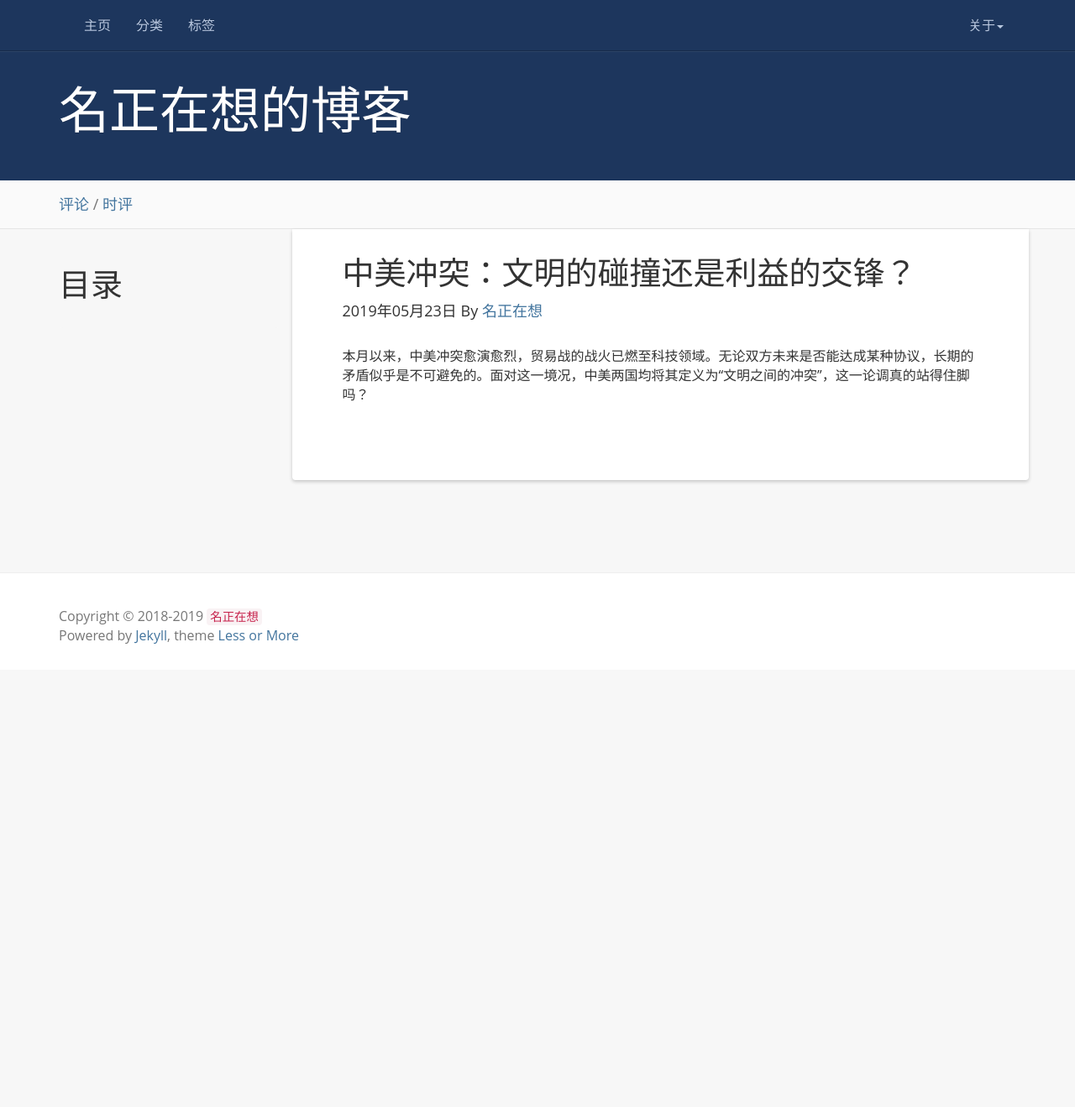
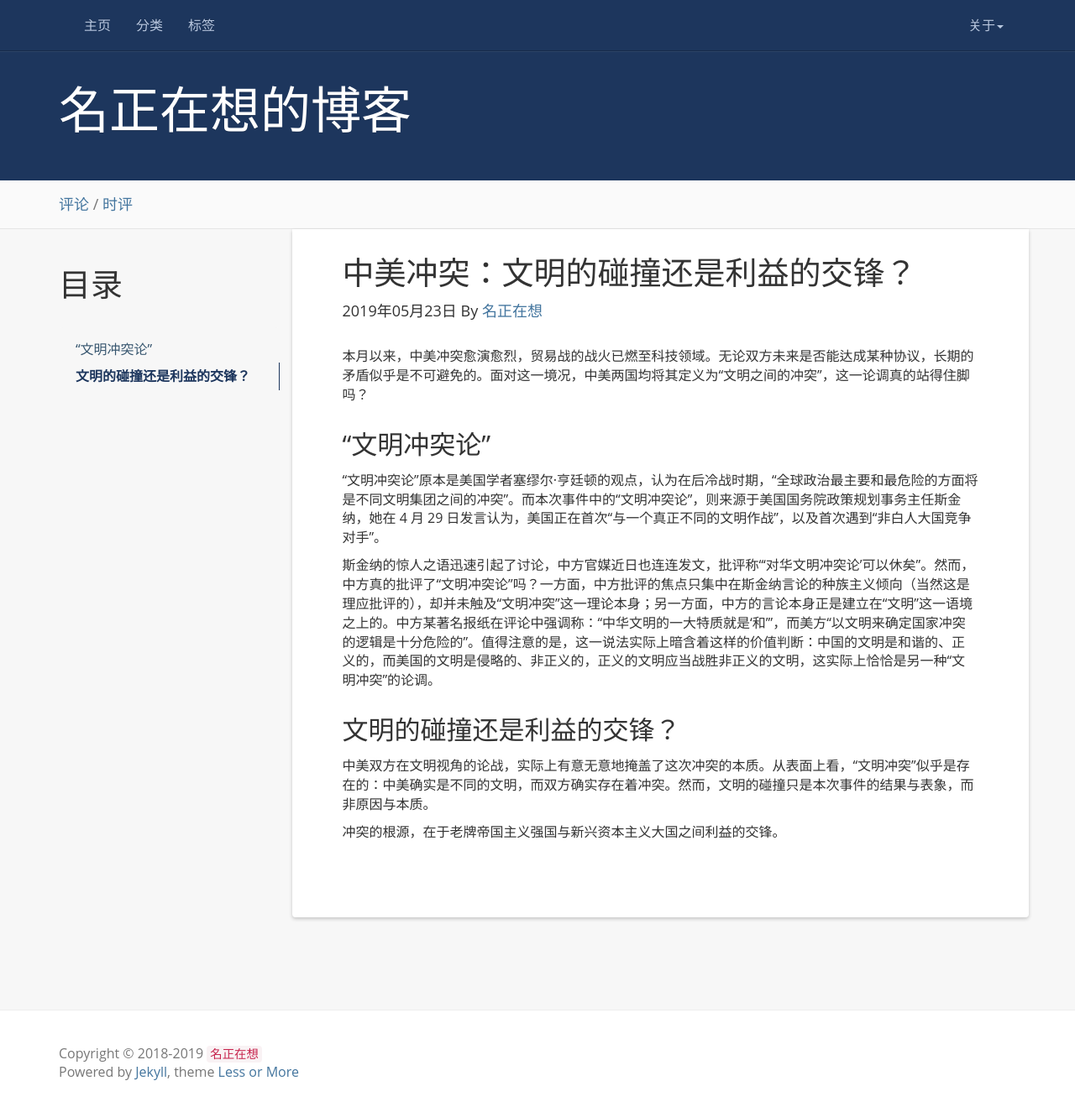
Before and after one commit to Morimiue/mzzx.github.io, a Jekyll site: the page built from _posts/2019-05-23-civilizations-or-interests.md, in a window 1280 px wide and 1319 px high. Shown: the whole window at 84% size. Built offline with Jekyll 4.4.1, drawn with Linux system fonts in a browser that asks for light colours; nearby versions of some CDN libraries; comment, search, counter and statistics services are not loaded.

Commit message:
Update 2019-05-23-civilizations-or-interests.md

```diff
--- a/_posts/2019-05-23-civilizations-or-interests.md
+++ b/_posts/2019-05-23-civilizations-or-interests.md
@@ -11,3 +11,15 @@ tag: 时评
 
 
 本月以来，中美冲突愈演愈烈，贸易战的战火已燃至科技领域。无论双方未来是否能达成某种协议，长期的矛盾似乎是不可避免的。面对这一境况，中美两国均将其定义为“文明之间的冲突”，这一论调真的站得住脚吗？
+
+## “文明冲突论”
+
+“文明冲突论”原本是美国学者塞缪尔·亨廷顿的观点，认为在后冷战时期，“全球政治最主要和最危险的方面将是不同文明集团之间的冲突”。而本次事件中的“文明冲突论”，则来源于美国国务院政策规划事务主任斯金纳，她在 4 月 29 日发言认为，美国正在首次“与一个真正不同的文明作战”，以及首次遇到“非白人大国竞争对手”。
+
+斯金纳的惊人之语迅速引起了讨论，中方官媒近日也连连发文，批评称“‘对华文明冲突论’可以休矣”。然而，中方真的批评了“文明冲突论”吗？一方面，中方批评的焦点只集中在斯金纳言论的种族主义倾向（当然这是理应批评的），却并未触及“文明冲突”这一理论本身；另一方面，中方的言论本身正是建立在“文明”这一语境之上的。中方某著名报纸在评论中强调称：“中华文明的一大特质就是‘和’”，而美方“以文明来确定国家冲突的逻辑是十分危险的”。值得注意的是，这一说法实际上暗含着这样的价值判断：中国的文明是和谐的、正义的，而美国的文明是侵略的、非正义的，正义的文明应当战胜非正义的文明，这实际上恰恰是另一种“文明冲突”的论调。
+
+## 文明的碰撞还是利益的交锋？
+
+中美双方在文明视角的论战，实际上有意无意地掩盖了这次冲突的本质。从表面上看，“文明冲突”似乎是存在的：中美确实是不同的文明，而双方确实存在着冲突。然而，文明的碰撞只是本次事件的结果与表象，而非原因与本质。
+
+冲突的根源，在于老牌帝国主义强国与新兴资本主义大国之间利益的交锋。
```
